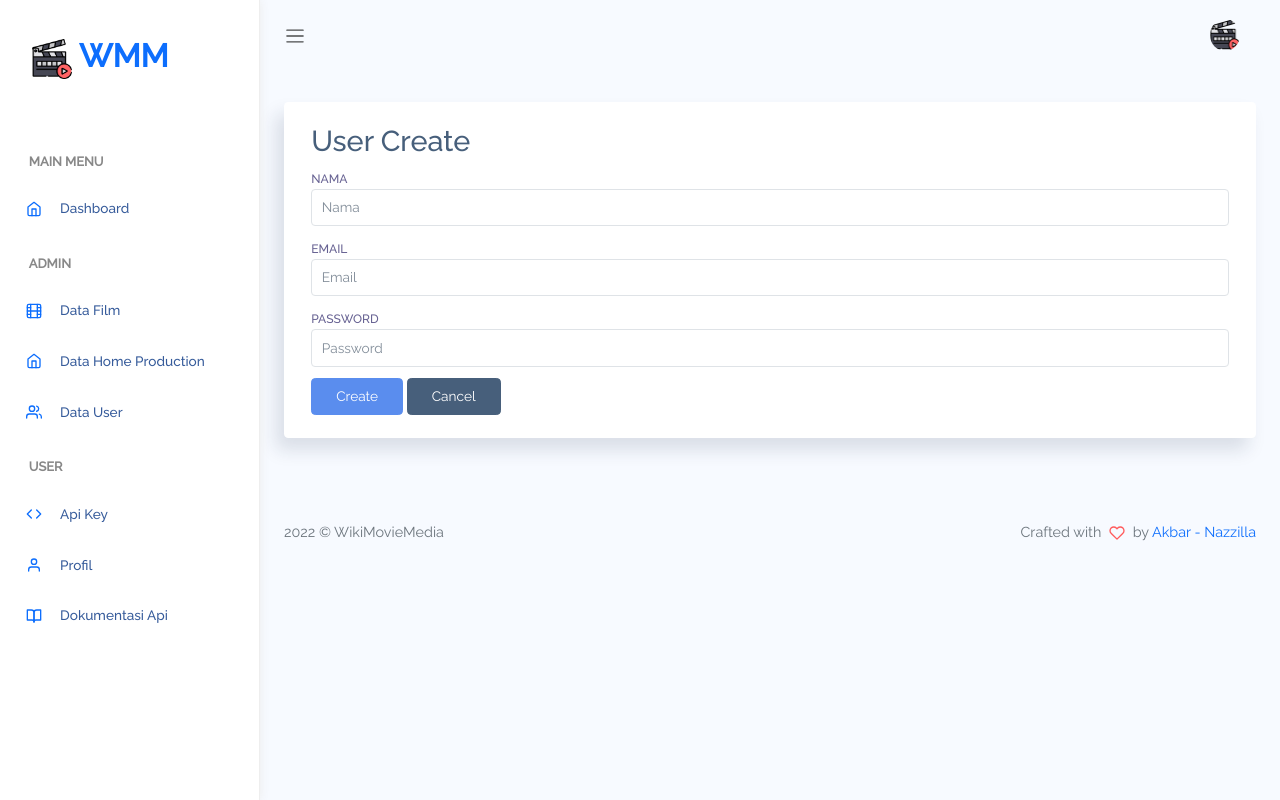
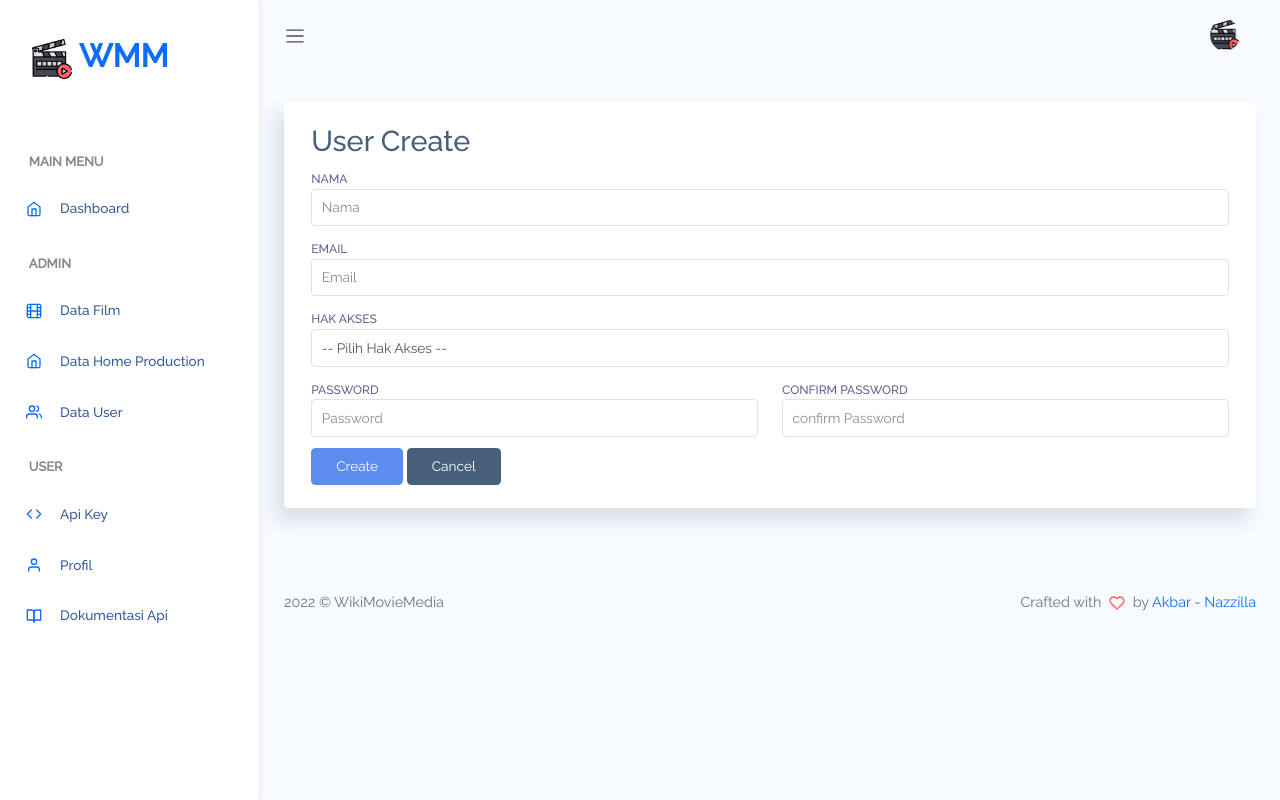
Before and after one commit to muhammadakbarid/rest-server-pw2, a CodeIgniter app: page /yourprojectname/index.php/user/create in a window 1280 px wide. Run offline with CodeIgniter, Linux system fonts and the light colour scheme.

Commit message:
benerin crud user

```diff
--- a/application/controllers/Auth.php
+++ b/application/controllers/Auth.php
@@ -11,7 +11,6 @@ class Auth extends CI_Controller
 
   public function index()
   {
-    // clear flashdata
     $this->load->view('auth/login');
     $this->wmm->auth_login();
   }
--- a/application/controllers/User.php
+++ b/application/controllers/User.php
@@ -119,6 +119,7 @@ class User extends CI_Controller
             'nama' => set_value('nama'),
             'email' => set_value('email'),
             'password' => set_value('password'),
+            'hak_akses' => set_value('hak_akses'),
         );
         $this->load->view('dashboard/header');
         $this->load->view('user/user_form', $data);
@@ -155,7 +156,7 @@ class User extends CI_Controller
                 'id_user' => set_value('id_user', $row->id_user),
                 'nama' => set_value('nama', $row->nama),
                 'email' => set_value('email', $row->email),
-                'password' => set_value('password', $row->password),
+                'hak_akses' => set_value('hak_akses', $row->hak_akses),
             );
             $this->load->view('dashboard/header');
             $this->load->view('user/user_form', $data);
@@ -170,14 +171,41 @@ class User extends CI_Controller
     {
         $this->_rules();
 
+        $hak_akses = $this->input->post('hak_akses', TRUE);
+        if ($hak_akses == "") {
+            $hak_akses = $this->input->post('hak_akses_old', TRUE);
+        }
         if ($this->form_validation->run() == FALSE) {
             $this->update($this->input->post('id_user', TRUE));
         } else {
-            $data = array(
-                'nama' => $this->input->post('nama', TRUE),
-                'email' => $this->input->post('email', TRUE),
-                'password' => $this->input->post('password', TRUE),
-            );
+            // jika user mengubah password
+            if ($this->input->post('password')) {
+                $password = $this->input->post('password');
+                $confirm_password = $this->input->post('confirm_password');
+
+                // chek password = confirm password
+                if ($password != $confirm_password) {
+                    // password tidak sama
+                    // set pesan error "Password tidak sama"
+                    $this->session->set_flashdata('message', '<div class="alert alert-danger" role="alert">Password tidak sama</div>');
+                    redirect(base_url('user/update/' . $this->input->post('id_user', TRUE)));
+                } else {
+                    // password sama
+                    // update data user
+                    $data = array(
+                        'nama' => $this->input->post('nama', TRUE),
+                        'email' => $this->input->post('email', TRUE),
+                        'password' => $password,
+                        'hak_akses' => $hak_akses,
+                    );
+                }
+            } else {
+                $data = array(
+                    'nama' => $this->input->post('nama', TRUE),
+                    'email' => $this->input->post('email', TRUE),
+                    'hak_akses' => $hak_akses,
+                );
+            }
 
             $this->User_model->update($this->input->post('id_user', TRUE), $data);
             $this->session->set_flashdata('message', 'Update Record Success');
@@ -206,7 +234,7 @@ class User extends CI_Controller
     {
         $this->form_validation->set_rules('nama', 'nama', 'trim|required');
         $this->form_validation->set_rules('email', 'email', 'trim|required');
-        $this->form_validation->set_rules('password', 'password', 'trim|required');
+        // $this->form_validation->set_rules('password', 'password', 'trim|required');
 
         $this->form_validation->set_rules('id_user', 'id_user', 'trim');
         $this->form_validation->set_error_delimiters('<span class="text-danger">', '</span>');
--- a/application/views/auth/login.php
+++ b/application/views/auth/login.php
@@ -60,9 +60,11 @@
                 <form action="<?= base_url('auth/login'); ?>" method="POST">
                   <!-- if $this->session->flashdata('item'); -->
                   <div class="form-group">
-                    <?php if ($this->session->flashdata('message')) { ?>
+                    <?php
+                    if ($this->session->flashdata('message')) { ?>
                       <?= $this->session->flashdata('message'); ?>
                     <?php } ?>
+
                   </div>
 
 
--- a/application/views/template/header.php
+++ b/application/views/template/header.php
@@ -70,7 +70,7 @@
         </li>';
           } else {
             echo '<li class="nav-item">
-            <a class="nav-link" href="' . base_url() . 'auth/login" title="Login">Login</a>
+            <a class="nav-link" href="' . base_url() . 'auth" title="Login">Login</a>
           </li>';
           }
           ?>
--- a/application/views/user/user_form.php
+++ b/application/views/user/user_form.php
@@ -2,6 +2,8 @@
     <div class="card-body">
         <h2 style="margin-top:0px">User <?php echo $button ?></h2>
         <form action="<?php echo $action; ?>" method="post">
+            <!-- tampilkan flasdata -->
+            <?php echo $this->session->flashdata('message') ?>
             <div class="form-group">
                 <label for="varchar">Nama <?php echo form_error('nama') ?></label>
                 <input type="text" class="form-control" name="nama" id="nama" placeholder="Nama" value="<?php echo $nama; ?>" />
@@ -10,10 +12,39 @@
                 <label for="varchar">Email <?php echo form_error('email') ?></label>
                 <input type="text" class="form-control" name="email" id="email" placeholder="Email" value="<?php echo $email; ?>" />
             </div>
+
+            <!-- hak_akses edit -->
             <div class="form-group">
-                <label for="varchar">Password <?php echo form_error('password') ?></label>
-                <input type="password" class="form-control" name="password" id="password" placeholder="Password" value="<?php echo $password; ?>" />
+                <label for="varchar">Hak Akses <?php echo form_error('hak_akses') ?></label>
+                <select class="form-control" name="hak_akses" id="hak_akses">
+                    <?php if ($hak_akses) : ?>
+                        <option selected value="<?php echo $hak_akses; ?>"><?php echo $hak_akses; ?></option>
+                        <option value="admin">Admin</option>
+                        <option value="member">Member</option>
+                    <?php else : ?>
+                        <option value="">-- Pilih Hak Akses --</option>
+                        <option value="admin">Admin</option>
+                        <option value="member">Member</option>
+                    <?php endif; ?>
+                </select>
+                <input type="hidden" name="hak_akses_old" value="<?php echo $hak_akses; ?>">
             </div>
+
+            <div class="row">
+                <div class="col">
+                    <div class="form-group">
+                        <label for="varchar">Password <?php echo form_error('password') ?></label>
+                        <input type="password" class="form-control" name="password" id="password" placeholder="Password" />
+                    </div>
+                </div>
+                <div class="col">
+                    <div class="form-group">
+                        <label for="varchar">Confirm Password <?php echo form_error('confirm_password') ?></label>
+                        <input type="password" class="form-control" name="confirm_password" id="confirm_password" placeholder="confirm Password" />
+                    </div>
+                </div>
+            </div>
+
             <input type="hidden" name="id_user" value="<?php echo $id_user; ?>" />
             <button type="submit" class="btn btn-primary"><?php echo $button ?></button>
             <a href="<?php echo site_url('user') ?>" class="btn btn-secondary">Cancel</a>
--- a/application/views/user/user_list.php
+++ b/application/views/user/user_list.php
@@ -7,7 +7,7 @@
             </div>
             <div class="text-center col-md-4">
                 <div style="margin-top: 8px" id="message">
-                    <?php echo $this->session->userdata('message') <> '' ? $this->session->userdata('message') : ''; ?>
+                    <?php echo $this->session->flashdata('message') <> '' ? $this->session->flashdata('message') : ''; ?>
                 </div>
             </div>
             <div class="text-right col-md-1">
```
Also changed, not shown: database/pw2_film (1).sql (renamed from database/pw2_film (3).sql, +23 -24 lines).
